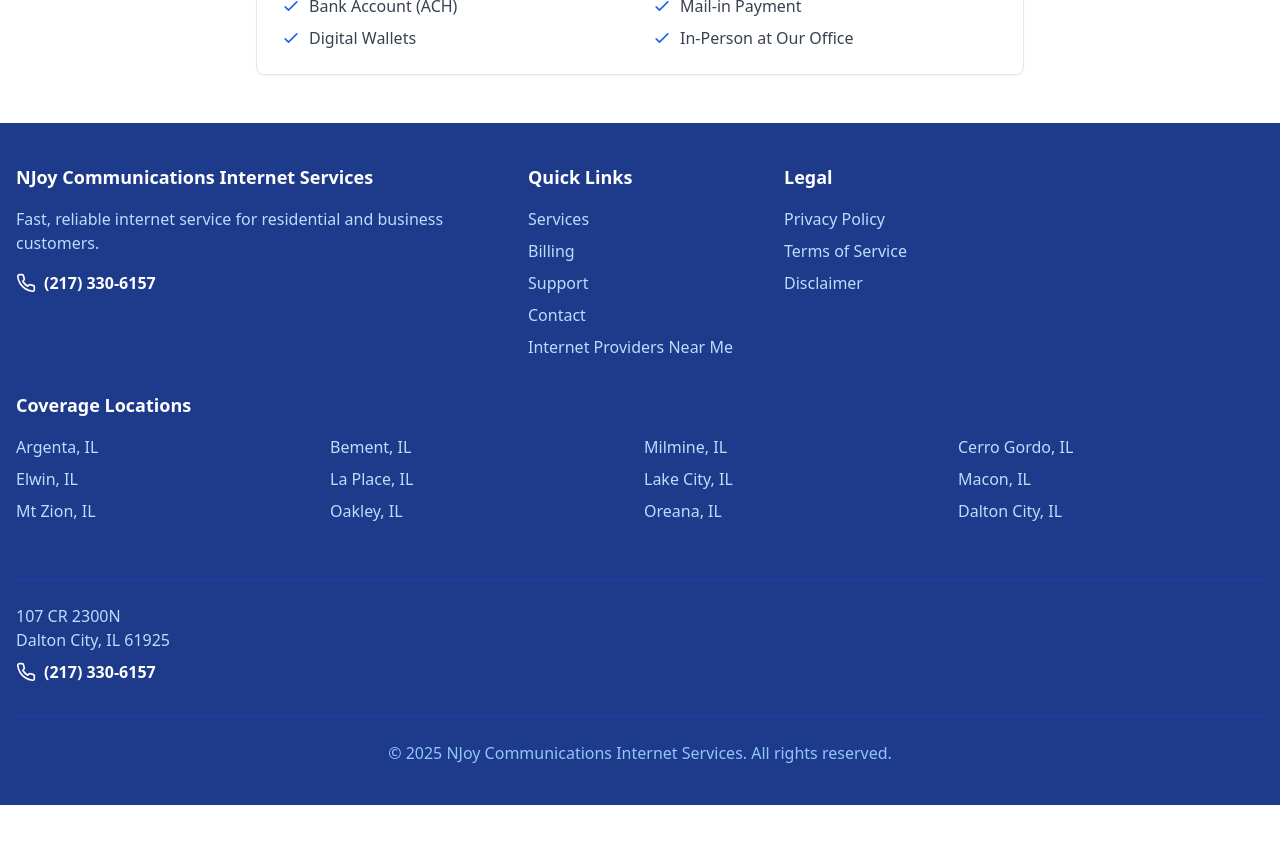
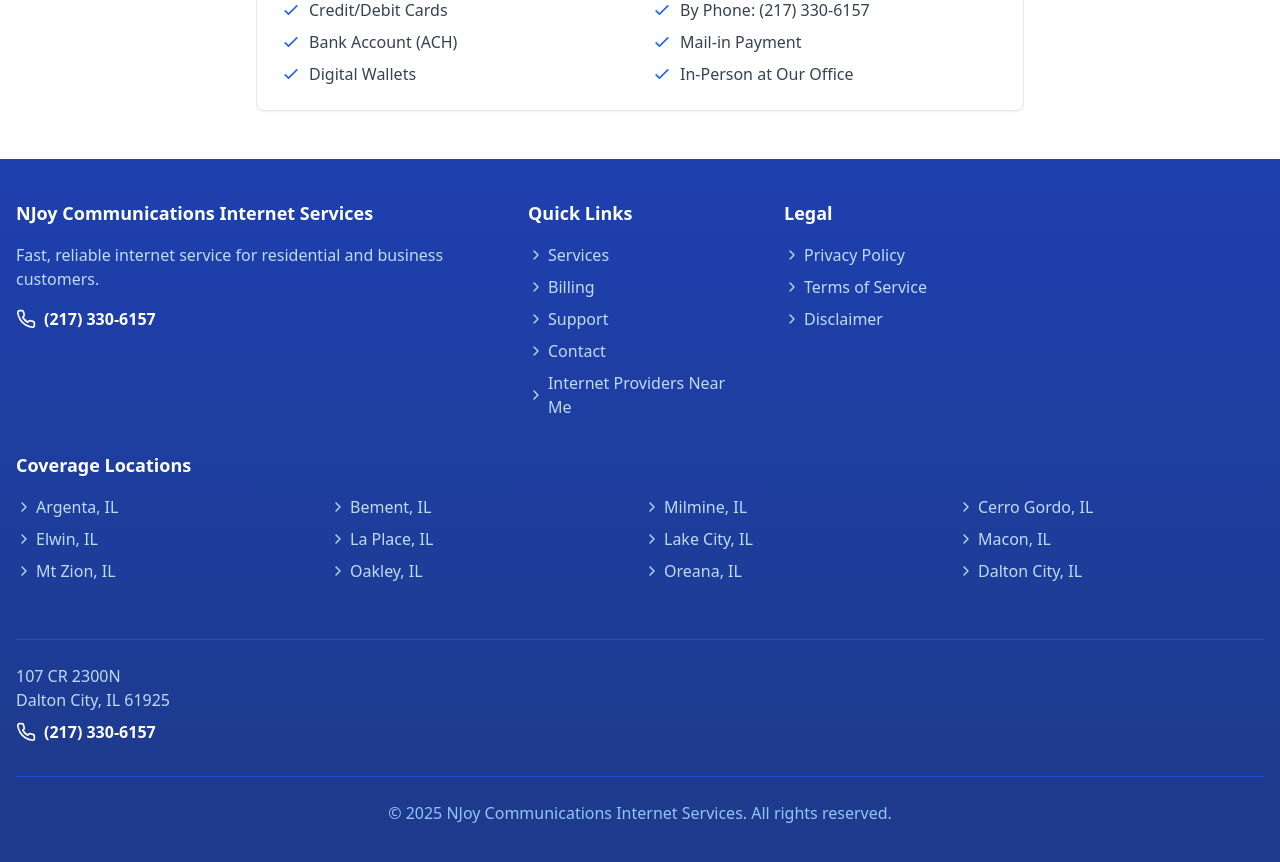
Before and after one commit to MrRich70/shareable-sites-galaxy, a React (Vite) app: page /billing in a window 1280 px wide. Shown: the part 820-1682 px from the top of the page. Before the commit the page ends 1625 px from the top, so only its background shows below. Built offline with nearby package versions, Linux system fonts and the light colour scheme.

Commit message:
Enhance overall design
This commit enhances the overall design of the application.

```diff
--- a/src/components/layouts/MainLayout.tsx
+++ b/src/components/layouts/MainLayout.tsx
@@ -7,7 +7,7 @@ import {
   NavigationMenuList,
   navigationMenuTriggerStyle
 } from "@/components/ui/navigation-menu";
-import { Phone } from "lucide-react";
+import { Phone, ChevronRight } from "lucide-react";
 import { Button } from "@/components/ui/button";
 import { Separator } from "@/components/ui/separator";
 
@@ -25,7 +25,20 @@ const MainLayout: React.FC<MainLayoutProps> = ({ children }) => {
 
   return (
     <div className="min-h-screen flex flex-col">
-      <header className="border-b bg-white">
+      <div className="bg-blue-800 text-white py-2">
+        <div className="container mx-auto px-4 flex justify-between items-center">
+          <span className="text-sm">Providing reliable internet to Central Illinois since 2005</span>
+          <a
+            href="tel:2173306157"
+            className="flex items-center gap-1 text-sm hover:text-blue-200 transition-colors"
+          >
+            <Phone className="h-3 w-3" />
+            <span>(217) 330-6157</span>
+          </a>
+        </div>
+      </div>
+
+      <header className="border-b bg-white shadow-sm">
         <div className="container mx-auto px-4 py-4">
           <div className="flex justify-between items-center">
             <Link to="/" className="flex items-center">
@@ -86,7 +99,7 @@ const MainLayout: React.FC<MainLayoutProps> = ({ children }) => {
         {children}
       </main>
 
-      <footer className="bg-blue-900 text-white py-10">
+      <footer className="bg-gradient-to-b from-blue-800 to-blue-900 text-white py-10">
         <div className="container mx-auto px-4">
           <div className="grid grid-cols-1 md:grid-cols-5 gap-8">
             <div className="md:col-span-2">
@@ -103,65 +116,65 @@ const MainLayout: React.FC<MainLayoutProps> = ({ children }) => {
             <div>
               <h4 className="text-lg font-semibold mb-4">Quick Links</h4>
               <ul className="space-y-2">
-                <li><Link to="/service-packages" className="text-blue-200 hover:text-white">Services</Link></li>
-                <li><a href="https://njoycom.uisp.com/crm/login" target="_blank" rel="noopener noreferrer" className="text-blue-200 hover:text-white">Billing</a></li>
-                <li><Link to="/support" className="text-blue-200 hover:text-white">Support</Link></li>
-                <li><Link to="/support" className="text-blue-200 hover:text-white">Contact</Link></li>
-                <li><Link to="/internet-providers-near-me" className="text-blue-200 hover:text-white">Internet Providers Near Me</Link></li>
+                <li><Link to="/service-packages" className="text-blue-200 hover:text-white flex items-center"><ChevronRight className="h-4 w-4 mr-1" /> Services</Link></li>
+                <li><a href="https://njoycom.uisp.com/crm/login" target="_blank" rel="noopener noreferrer" className="text-blue-200 hover:text-white flex items-center"><ChevronRight className="h-4 w-4 mr-1" /> Billing</a></li>
+                <li><Link to="/support" className="text-blue-200 hover:text-white flex items-center"><ChevronRight className="h-4 w-4 mr-1" /> Support</Link></li>
+                <li><Link to="/support" className="text-blue-200 hover:text-white flex items-center"><ChevronRight className="h-4 w-4 mr-1" /> Contact</Link></li>
+                <li><Link to="/internet-providers-near-me" className="text-blue-200 hover:text-white flex items-center"><ChevronRight className="h-4 w-4 mr-1" /> Internet Providers Near Me</Link></li>
               </ul>
             </div>
             <div>
               <h4 className="text-lg font-semibold mb-4">Legal</h4>
               <ul className="space-y-2">
-                <li><Link to="/privacy" className="text-blue-200 hover:text-white">Privacy Policy</Link></li>
-                <li><Link to="/terms" className="text-blue-200 hover:text-white">Terms of Service</Link></li>
-                <li><Link to="/disclaimer" className="text-blue-200 hover:text-white">Disclaimer</Link></li>
+                <li><Link to="/privacy" className="text-blue-200 hover:text-white flex items-center"><ChevronRight className="h-4 w-4 mr-1" /> Privacy Policy</Link></li>
+                <li><Link to="/terms" className="text-blue-200 hover:text-white flex items-center"><ChevronRight className="h-4 w-4 mr-1" /> Terms of Service</Link></li>
+                <li><Link to="/disclaimer" className="text-blue-200 hover:text-white flex items-center"><ChevronRight className="h-4 w-4 mr-1" /> Disclaimer</Link></li>
               </ul>
             </div>
             <div className="md:col-span-5">
               <h4 className="text-lg font-semibold mb-4">Coverage Locations</h4>
               <div className="grid grid-cols-1 sm:grid-cols-2 md:grid-cols-3 lg:grid-cols-4 gap-2">
-                <Link to="/argenta-il-internet-service-provider" className="text-blue-200 hover:text-white">
-                  Argenta, IL
+                <Link to="/argenta-il-internet-service-provider" className="text-blue-200 hover:text-white flex items-center">
+                  <ChevronRight className="h-4 w-4 mr-1" /> Argenta, IL
                 </Link>
-                <Link to="/bement-il-internet-service-provider" className="text-blue-200 hover:text-white">
-                  Bement, IL
+                <Link to="/bement-il-internet-service-provider" className="text-blue-200 hover:text-white flex items-center">
+                  <ChevronRight className="h-4 w-4 mr-1" /> Bement, IL
                 </Link>
-                <Link to="/milmine-il-internet-service-provider" className="text-blue-200 hover:text-white">
-                  Milmine, IL
+                <Link to="/milmine-il-internet-service-provider" className="text-blue-200 hover:text-white flex items-center">
+                  <ChevronRight className="h-4 w-4 mr-1" /> Milmine, IL
                 </Link>
-                <Link to="/cerro-gordo-il-internet-service-provider" className="text-blue-200 hover:text-white">
-                  Cerro Gordo, IL
+                <Link to="/cerro-gordo-il-internet-service-provider" className="text-blue-200 hover:text-white flex items-center">
+                  <ChevronRight className="h-4 w-4 mr-1" /> Cerro Gordo, IL
                 </Link>
-                <Link to="/elwin-il-internet-service-provider" className="text-blue-200 hover:text-white">
-                  Elwin, IL
+                <Link to="/elwin-il-internet-service-provider" className="text-blue-200 hover:text-white flex items-center">
+                  <ChevronRight className="h-4 w-4 mr-1" /> Elwin, IL
                 </Link>
-                <Link to="/la-place-il-internet-service-provider" className="text-blue-200 hover:text-white">
-                  La Place, IL
+                <Link to="/la-place-il-internet-service-provider" className="text-blue-200 hover:text-white flex items-center">
+                  <ChevronRight className="h-4 w-4 mr-1" /> La Place, IL
                 </Link>
-                <Link to="/lake-city-il-internet-service-provider" className="text-blue-200 hover:text-white">
-                  Lake City, IL
+                <Link to="/lake-city-il-internet-service-provider" className="text-blue-200 hover:text-white flex items-center">
+                  <ChevronRight className="h-4 w-4 mr-1" /> Lake City, IL
                 </Link>
-                <Link to="/macon-il-internet-service-provider" className="text-blue-200 hover:text-white">
-                  Macon, IL
+                <Link to="/macon-il-internet-service-provider" className="text-blue-200 hover:text-white flex items-center">
+                  <ChevronRight className="h-4 w-4 mr-1" /> Macon, IL
                 </Link>
-                <Link to="/mt-zion-il-internet-service-provider" className="text-blue-200 hover:text-white">
-                  Mt Zion, IL
+                <Link to="/mt-zion-il-internet-service-provider" className="text-blue-200 hover:text-white flex items-center">
+                  <ChevronRight className="h-4 w-4 mr-1" /> Mt Zion, IL
                 </Link>
-                <Link to="/oakley-il-internet-service-provider" className="text-blue-200 hover:text-white">
-                  Oakley, IL
+                <Link to="/oakley-il-internet-service-provider" className="text-blue-200 hover:text-white flex items-center">
+                  <ChevronRight className="h-4 w-4 mr-1" /> Oakley, IL
                 </Link>
-                <Link to="/oreana-il-internet-service-provider" className="text-blue-200 hover:text-white">
-                  Oreana, IL
+                <Link to="/oreana-il-internet-service-provider" className="text-blue-200 hover:text-white flex items-center">
+                  <ChevronRight className="h-4 w-4 mr-1" /> Oreana, IL
                 </Link>
-                <Link to="/dalton-city-il-internet-service-provider" className="text-blue-200 hover:text-white">
-                  Dalton City, IL
+                <Link to="/dalton-city-il-internet-service-provider" className="text-blue-200 hover:text-white flex items-center">
+                  <ChevronRight className="h-4 w-4 mr-1" /> Dalton City, IL
                 </Link>
               </div>
             </div>
 
             <div className="md:col-span-5">
-              <Separator className="my-6 bg-blue-800" />
+              <Separator className="my-6 bg-blue-700" />
               <address className="not-italic text-blue-200">
                 <div>107 CR 2300N</div>
                 <div>Dalton City, IL 61925</div>
@@ -177,7 +190,7 @@ const MainLayout: React.FC<MainLayoutProps> = ({ children }) => {
               </address>
             </div>
           </div>
-          <div className="border-t border-blue-800 mt-8 pt-6 text-center text-blue-300">
+          <div className="border-t border-blue-700 mt-8 pt-6 text-center text-blue-300">
             <p>&copy; {new Date().getFullYear()} NJoy Communications Internet Services. All rights reserved.</p>
           </div>
         </div>
--- a/src/components/providers/ProvidersBannerSection.tsx
+++ b/src/components/providers/ProvidersBannerSection.tsx
@@ -3,12 +3,17 @@ import React from "react";
 
 const ProvidersBannerSection = () => {
   return (
-    <section className="py-12 bg-amber-50">
+    <section className="py-16 bg-gradient-to-r from-amber-50 to-blue-50 relative overflow-hidden">
+      <div className="absolute inset-0 bg-grid-pattern opacity-10"></div>
       <div className="container mx-auto px-4">
-        <div className="max-w-3xl mx-auto">
-          <h2 className="text-3xl font-bold text-blue-900 mb-4">
+        <div className="max-w-3xl mx-auto text-center">
+          <span className="inline-block px-4 py-1 rounded-full bg-blue-100 text-blue-800 font-medium text-sm mb-4">
+            Central Illinois Internet Service
+          </span>
+          <h2 className="text-3xl md:text-4xl font-bold text-blue-900 mb-6">
             Your Local Internet Service Provider
           </h2>
+          <div className="relative p-6 rounded-xl bg-white shadow-lg border border-blue-100">
             <p className="text-lg text-gray-700 mb-6">
               NJoy Communications is proud to provide high-speed internet services to
               communities throughout Central Illinois. As a local company, we understand
@@ -21,6 +26,7 @@ const ProvidersBannerSection = () => {
             </p>
           </div>
         </div>
+      </div>
     </section>
   );
 };
--- a/src/index.css
+++ b/src/index.css
@@ -1,3 +1,4 @@
+
 @tailwind base;
 @tailwind components;
 @tailwind utilities;
@@ -99,3 +100,37 @@
     @apply bg-background text-foreground;
   }
 }
+
+/* Subtle pattern backgrounds */
+.bg-grid-pattern {
+  background-image:
+    linear-gradient(to right, rgba(59, 130, 246, 0.1) 1px, transparent 1px),
+    linear-gradient(to bottom, rgba(59, 130, 246, 0.1) 1px, transparent 1px);
+  background-size: 20px 20px;
+}
+
+/* Card hover effects */
+.hover-card-lift {
+  transition: transform 0.2s ease, box-shadow 0.2s ease;
+}
+
+.hover-card-lift:hover {
+  transform: translateY(-5px);
+  box-shadow: 0 10px 25px -5px rgba(0, 0, 0, 0.1), 0 8px 10px -6px rgba(0, 0, 0, 0.1);
+}
+
+/* Custom animations */
+@keyframes fadeIn {
+  from {
+    opacity: 0;
+    transform: translateY(10px);
+  }
+  to {
+    opacity: 1;
+    transform: translateY(0);
+  }
+}
+
+.animate-fade-in {
+  animation: fadeIn 0.5s ease-out forwards;
+}
```
Lines whose indentation alone changed are shown as unchanged.
